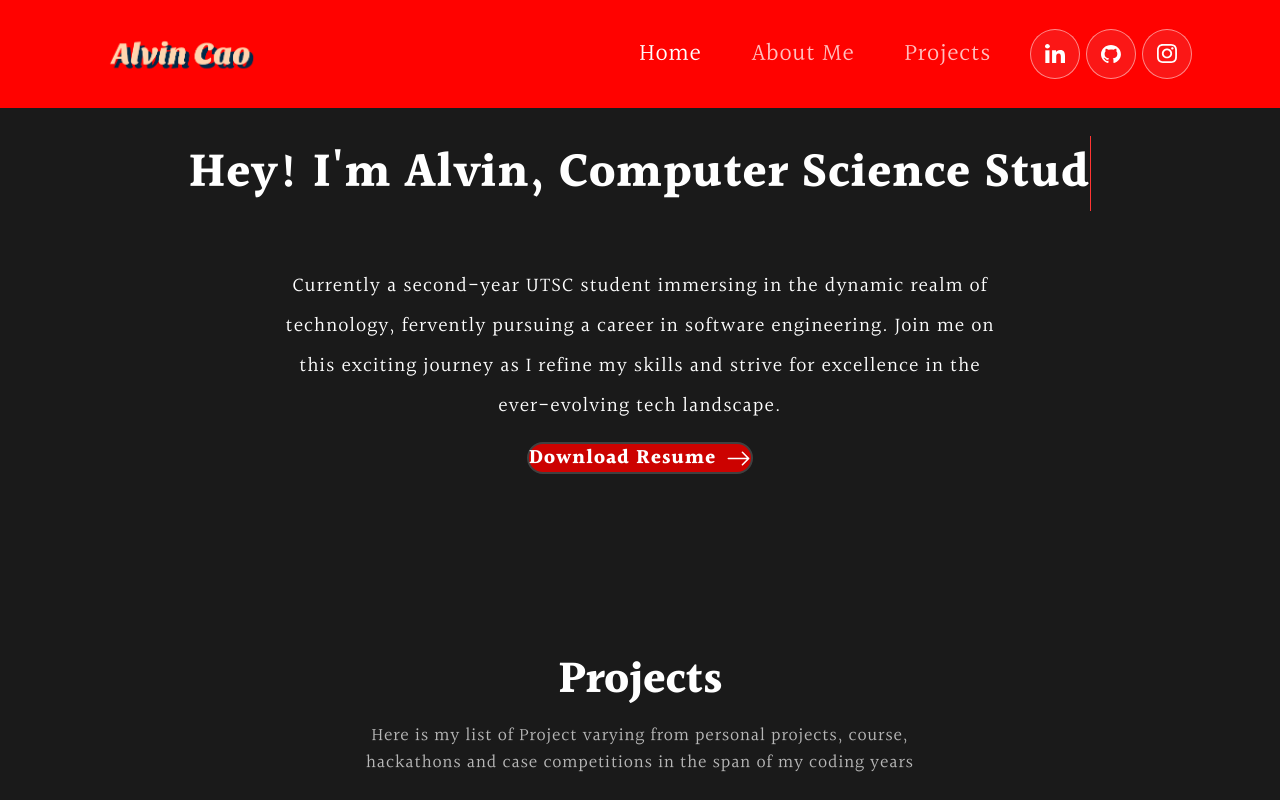
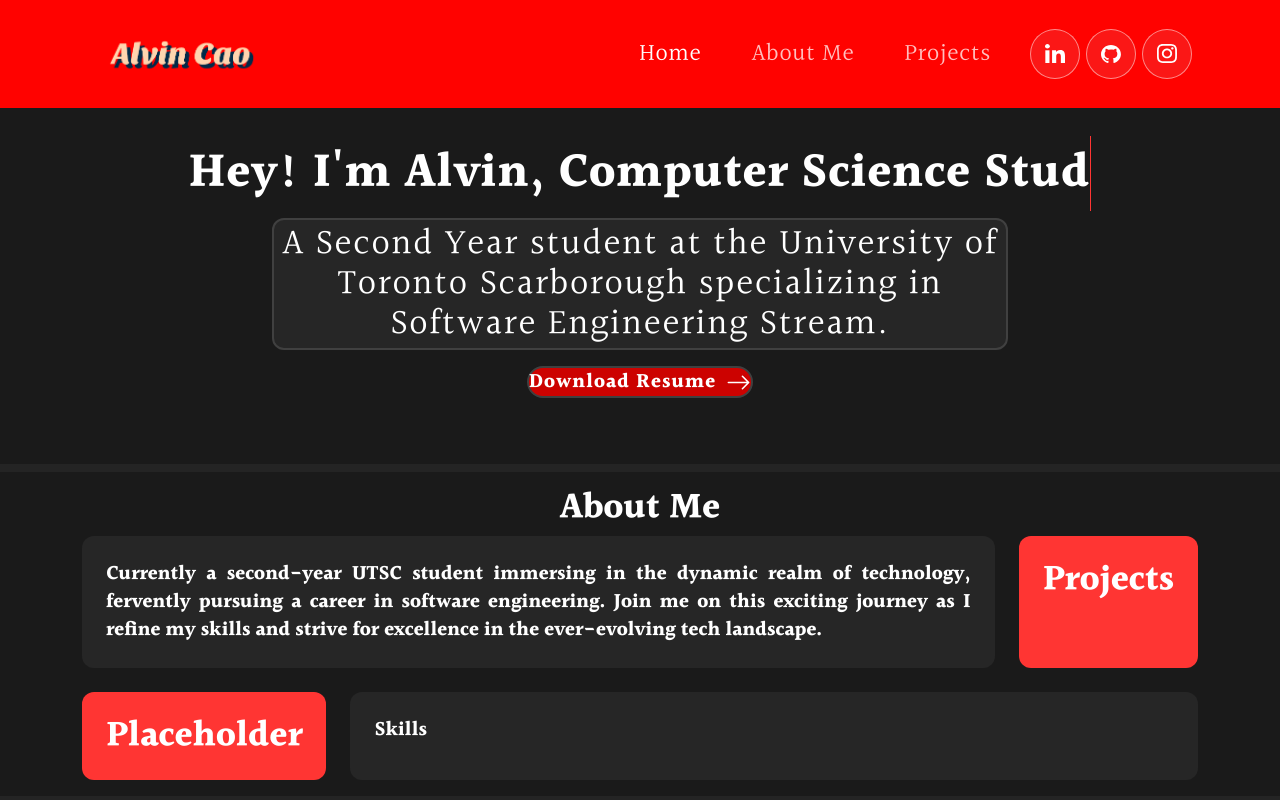
Before and after one commit to AlvinCao88/Alvin-website, a React (Create React App) app: page / in a window 1280 px wide. Shown: the top 800 px of the page. Built offline with nearby package versions, Linux system fonts and the light colour scheme; a web font is replaced by a local one.

Commit message:
added a file called aboutme and made it look like bento boxes

```diff
--- a/src/App.css
+++ b/src/App.css
@@ -237,7 +237,7 @@ nav.navbar {
 /************ Banner Css ************/
 .banner {
     margin-top: 0;
-    padding: 150px 0 100px 0;
+    padding: 150px 0 50px 0;
     background-position: top center;
     background-size: cover;
     background-repeat: no-repeat;
@@ -315,9 +315,8 @@ nav.navbar {
     margin-bottom: 200px;
   }
   .project h2 {
-      font-size: 45px;
       font-weight: 700;
-    text-align: center;
+      text-align: center;
   }
   .project p {
     color: #B8B8B8;
--- a/src/App.js
+++ b/src/App.js
@@ -3,6 +3,7 @@ import { NavBar } from './components/NavBar';
 import { Banner } from './components/Banner';
 import { Projects } from './components/Projects'
 import { Footer } from './components/Footer'
+import { AboutMe } from './components/AboutMe'
 import 'bootstrap/dist/css/bootstrap.min.css';
 
 function App() {
@@ -10,6 +11,9 @@ function App() {
     <div className="App">
       <NavBar/>
       <Banner/>
+      <hr class="border-8 border-border" />
+      <AboutMe/>
+      <hr class="border-8 border-border" />
       <Projects/>
       <Footer/>
     </div>
--- /dev/null
+++ b/src/components/AboutMe.js
@@ -0,0 +1,58 @@
+import { Container } from "react-bootstrap";
+//need to add row and col when using the row and Col
+
+export const AboutMe = () => {
+    return(
+
+        <section className="aboutme" id='aboutme'>
+            <h1 className="font-bold text-4xl text-center "> About Me</h1>
+            <Container>
+                {/* <Row className=" spa ">
+                <Col xs={12} md={8} xl={8} className="  bg-foreground rounded-xl p-4">
+                    <div className=" rounded-xl font-semibold text-xl text-justify"> Currently a second-year UTSC student immersing in the dynamic realm of technology, fervently pursuing a career in software engineering. Join me on this exciting journey as I refine my skills and strive for excellence in the ever-evolving tech landscape.</div>
+                </Col >
+
+                <Col xs={0} md={4} xl={4}  className="  bg-primary-light rounded-xl p-4" >
+                    <div className="  text-center font-semibold text-4xl  "> Projects </div>
+                </Col>
+                </Row>
+                <Row className=" pt-3 .table ">
+                <Col xs={0} md={4} xl={4} className=" bg-primary-light rounded-xl p-2 ">
+                    <div className=" rounded-xl font-semibold text-xl text-justify"> Place holder</div>
+                </Col>
+                <Col xs={12} md={8} xl={8}  className=" bg-foreground rounded-xl p-2 " >
+                    <div className="  text-center font-semibold text-4xl "> Skills </div>
+                </Col>
+                </Row> */}
+                <div className="flex flex-col md:flex-row gap-4">
+                    <div className="md:flex-2 bg-foreground rounded-xl p-4">
+                    <div className="rounded-xl font-semibold text-xl text-justify">
+                        Currently a second-year UTSC student immersing in the dynamic realm of technology, fervently pursuing a career in software engineering. Join me on this exciting journey as I refine my skills and strive for excellence in the ever-evolving tech landscape.
+                    </div>
+                    </div>
+
+                    <div className="md:flex-1 bg-primary-light rounded-xl p-4">
+                    <div className="text-center font-semibold text-4xl">
+                        Projects
+                    </div>
+                    </div>
+                </div>
+                <div className="flex flex-col md:flex-row pt-4 gap-4 ">
+                    <div className="md:flex-1 order-last bg-foreground rounded-xl p-4">
+                    <div className="rounded-xl font-semibold text-xl text-justify">
+                        Skills
+                    </div>
+                    </div>
+
+                    <div className="md:flex-2 bg-primary-light rounded-xl p-4">
+                    <div className="text-center font-semibold text-4xl">
+                       Placeholder
+                    </div>
+                    </div>
+                </div>
+            </Container>
+        </section>
+
+
+    )
+}
--- a/src/components/Banner.js
+++ b/src/components/Banner.js
@@ -2,6 +2,7 @@ import { useState, useEffect, useCallback, useMemo } from "react";
 import { Container, Row, Col } from "react-bootstrap";
 // import headShot from "../assets/img/headshot.png"
 import { ArrowRight } from 'react-bootstrap-icons';
+
 
 export const Banner = () => {
   const [loopNum, setLoopNum] = useState(0);
@@ -44,13 +45,14 @@ export const Banner = () => {
     <section className="banner" id="home">
        <Container>
        <h1 className="text-bold text-5xl font-black ">{`Hey! I'm Alvin, `} <span className="txt-rotate" dataPeriod="1000" data-rotate='[ "Web Developer", "Web Designer", "UI/UX Designer" ]'><span className="wrap">{text}</span></span></h1>
-        <Row className="banner-text">
-          <Col xs={12} md={6} xl={2}>
+        <Row >
+          <Col xs={2} md={2} xl={2}>
           </Col>
-          <Col xs={12} md={6} xl={8}>
-            <p className="primary-content pt-5 text-xl font-meduim tracking-wider leading-10 text-">Currently a second-year UTSC student immersing in the dynamic realm of technology, fervently pursuing a career in software engineering. Join me on this exciting journey as I refine my skills and strive for excellence in the ever-evolving tech landscape.</p>
+          <Col xs={8} md={8} xl={8}>
+            {/* <p className="bg-foreground primary-content border-border border-2 pt-1 pb-1 rounded-xl text-xl mt-0 font-meduim tracking-wider leading-10 pr-2 pl-2   sm:text-justify md:text-justify xl:text-center">Currently a second-year UTSC student immersing in the dynamic realm of technology, fervently pursuing a career in software engineering. Join me on this exciting journey as I refine my skills and strive for excellence in the ever-evolving tech landscape.</p> */}
+            <p className="bg-foreground primary-content border-border border-2 pt-1 pb-1 rounded-xl text-4xl mt-0 font-meduim tracking-wider leading-10 pr-2 pl-2   sm:text-justify md:text-justify xl:text-center">A Second Year student at the University of Toronto Scarborough specializing in Software Engineering Stream.</p>
           </Col>
-          <Col xs={12} md={6} xl={2}>
+          <Col xs={2} md={2} xl={2}>
           </Col>
         </Row>
         <Row className="justify-content-center">
--- a/src/components/Projects.js
+++ b/src/components/Projects.js
@@ -49,7 +49,7 @@ export const Projects = () => {
             <TrackVisibility>
               {({ isVisible }) =>
               <div className={isVisible ? "animate__animated animate__fadeIn": ""}>
-                <h2>Projects</h2>
+                <h2 className="text-4xl">Projects</h2>
                 <p>Here is my list of Project varying from personal projects, course, hackathons and case competitions in the span of my coding years</p>
                 <Tab.Container id="projects-tabs" defaultActiveKey="first">
                   <Nav variant="pills" className="nav-pills mb-5 justify-content-center align-items-center" id="pills-tab">
```
Also changed, not shown: src/components/Skills.js (deleted).
